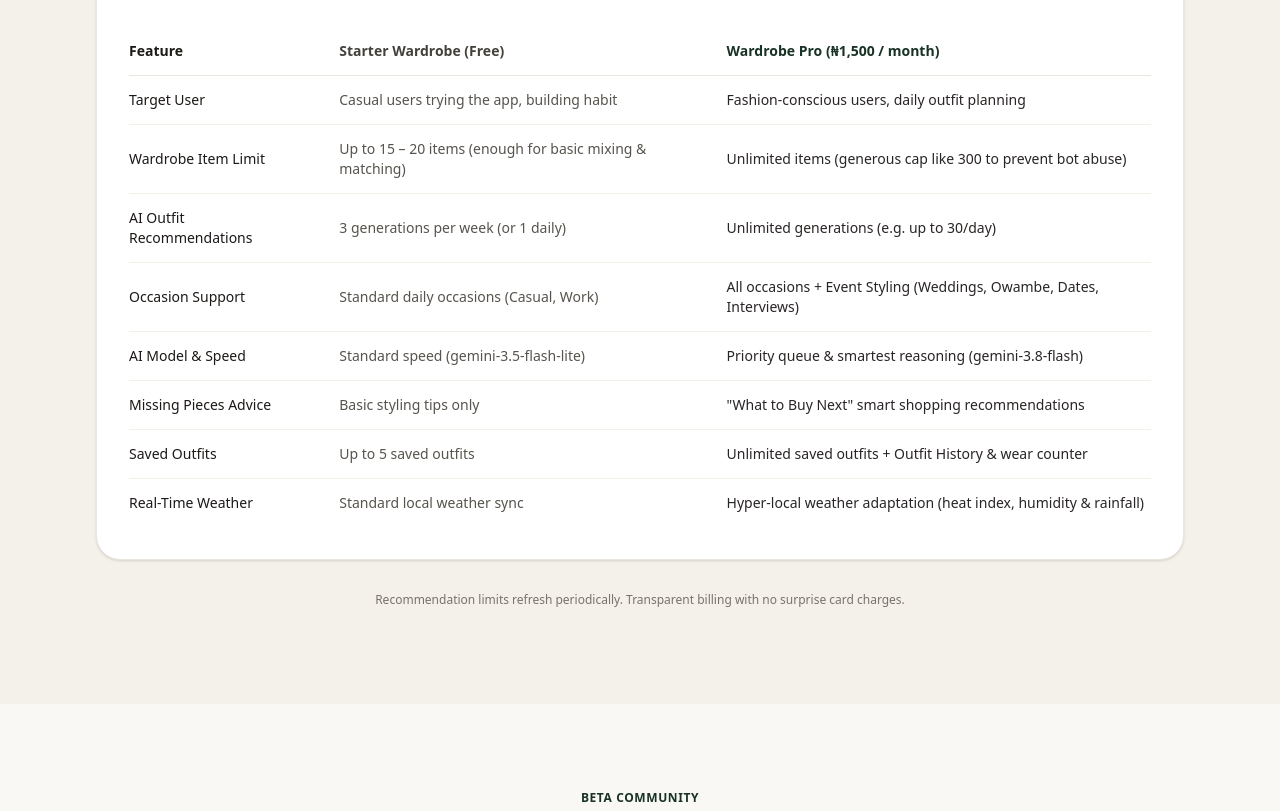
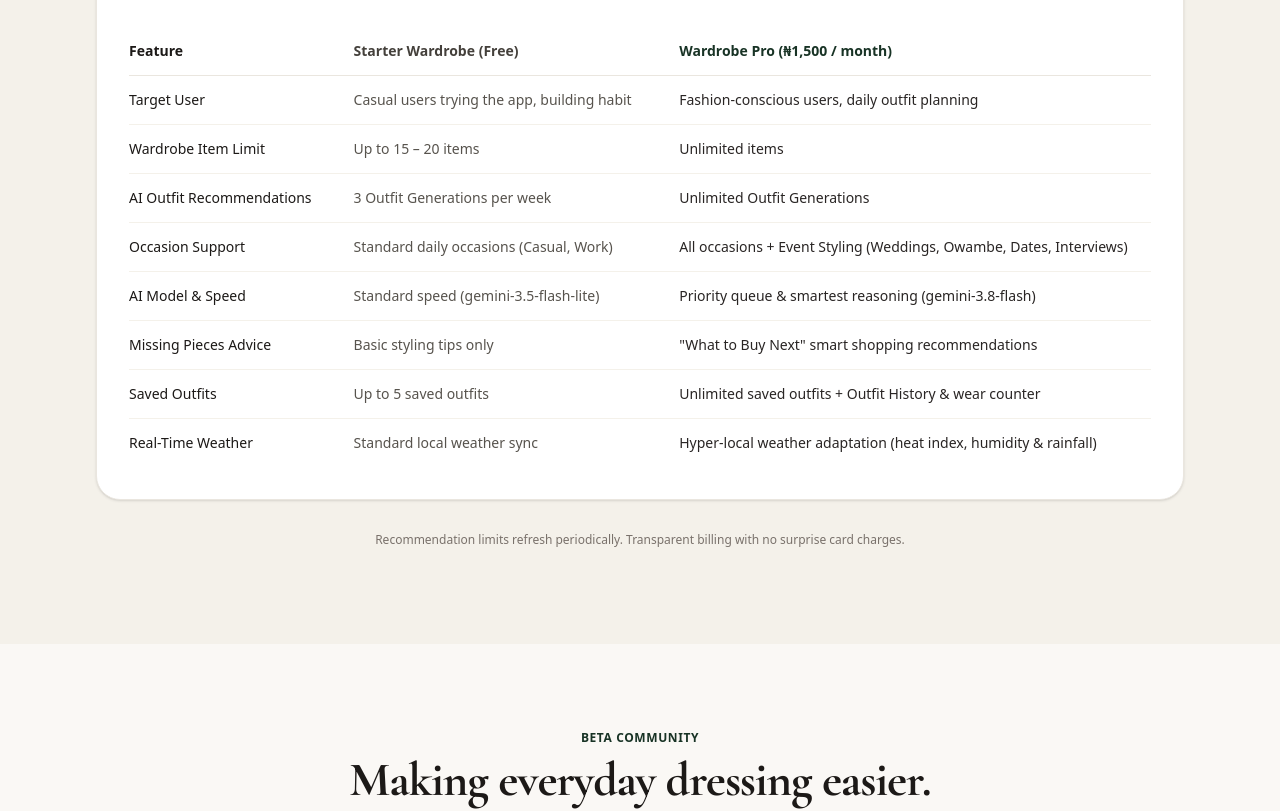
Before and after one commit to Danibholie/wardrobe-ai, a Next.js app: page / in a window 1280 px wide. Shown: the part 7940-8751 px from the top of the page. Built offline with nearby package versions, Linux system fonts and the light colour scheme; no server answers.

Commit message:
some changes to pricing

```diff
--- a/src/components/LandingPage.tsx
+++ b/src/components/LandingPage.tsx
@@ -87,13 +87,13 @@ const comparisonTable: ComparisonRow[] = [
   },
   {
     feature: "Wardrobe Item Limit",
-    starter: "Up to 15 – 20 items (enough for basic mixing & matching)",
-    pro: "Unlimited items (generous cap like 300 to prevent bot abuse)",
+    starter: "Up to 15 – 20 items",
+    pro: "Unlimited items",
   },
   {
     feature: "AI Outfit Recommendations",
-    starter: "3 generations per week (or 1 daily)",
-    pro: "Unlimited generations (e.g. up to 30/day)",
+    starter: "3 Outfit Generations per week",
+    pro: "Unlimited Outfit Generations",
   },
   {
     feature: "Occasion Support",
@@ -1107,7 +1107,7 @@ export default function LandingPage() {
                     <li className="flex items-start gap-2.5">
                       <span className="text-forest font-bold mt-0.5">✓</span>
                       <span>
-                        <strong>3 generations per week</strong> (or 1 daily)
+                        <strong>3 generations per week</strong>
                       </span>
                     </li>
                     <li className="flex items-start gap-2.5">
@@ -1178,15 +1178,13 @@ export default function LandingPage() {
                     <li className="flex items-start gap-2.5">
                       <span className="text-forest font-bold mt-0.5">✓</span>
                       <span>
-                        <strong>Unlimited items</strong> (cap like 300 to
-                        prevent bot abuse)
+                        <strong>Unlimited items</strong>
                       </span>
                     </li>
                     <li className="flex items-start gap-2.5">
                       <span className="text-forest font-bold mt-0.5">✓</span>
                       <span>
-                        <strong>Unlimited generations</strong> (e.g. up to
-                        30/day)
+                        <strong>Unlimited generations</strong>
                       </span>
                     </li>
                     <li className="flex items-start gap-2.5">
@@ -1534,11 +1532,6 @@ export default function LandingPage() {
                 </li>
                 <li>
                   <a className="hover:text-white transition-colors" href="#">
-                    Careers
-                  </a>
-                </li>
-                <li>
-                  <a className="hover:text-white transition-colors" href="#">
                     Privacy Policy
                   </a>
                 </li>
```
